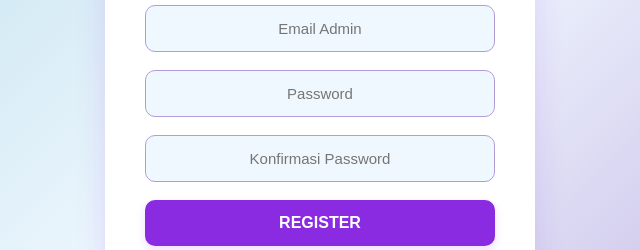
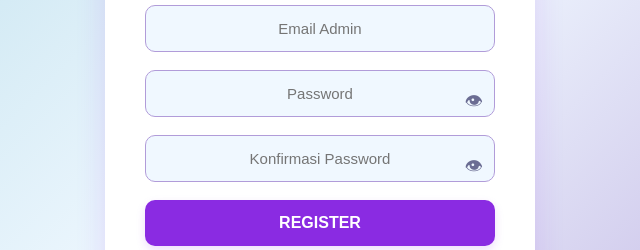
Before and after one commit to ibnatysalsabila/047_APIKeyGenerator, a website: page public/login.html in a window 1280 px wide. Both pictures are taken after a click on the button "Belum punya akun? Registrasi". Shown: the part 292-542 px from the top of the page, 320-960 px from the left. Drawn offline with Linux system fonts and the light colour scheme.

Commit message:
menambahkan show password

```diff
--- a/public/login.html
+++ b/public/login.html
@@ -55,6 +55,7 @@ h1 {
     margin-bottom: 15px;
     animation: bounce 2s infinite;
 }
+
 @keyframes bounce {
     0%, 20%, 50%, 80%, 100% { transform: translateY(0); }
     40% { transform: translateY(-12px); }
@@ -62,6 +63,26 @@ h1 {
 }
 
 .form-group { width: 100%; }
+
+/* Password with eye icon */
+.password-wrapper {
+    position: relative;
+    width: 100%;
+}
+
+.toggle-pass {
+    position: absolute;
+    right: 12px;
+    top: 50%;
+    transform: translateY(-50%);
+    cursor: pointer;
+    font-size: 18px;
+    opacity: 0.7;
+}
+
+.toggle-pass:hover {
+    opacity: 1;
+}
 
 input {
     width: 100%;
@@ -122,6 +143,7 @@ button:hover { transform: translateY(-2px); }
 </style>
 </head>
 <body>
+
 <div class="container">
     <div class="logo">🔑</div>
     <h1 id="formTitle">Admin Login</h1>
@@ -129,16 +151,25 @@ button:hover { transform: translateY(-2px); }
     <div id="message" class="message"></div>
 
     <div class="form-group" id="formFields">
+
         <input id="email" type="email" placeholder="Email Admin">
-        <input id="password" type="password" placeholder="Password">
-        <input id="confirm_password" type="password" placeholder="Konfirmasi Password" style="display:none;">
+
+        <div class="password-wrapper">
+            <input id="password" type="password" placeholder="Password">
+            <span class="toggle-pass" onclick="togglePassword('password', this)">👁</span>
+        </div>
+
+        <div class="password-wrapper" id="confirmWrap" style="display:none;">
+            <input id="confirm_password" type="password" placeholder="Konfirmasi Password">
+            <span class="toggle-pass" onclick="togglePassword('confirm_password', this)">👁</span>
+        </div>
+
     </div>
 
     <div class="form-group" id="formActions">
         <button id="mainButton" onclick="handleLogin()">LOGIN</button>
         <button id="toggleButton" onclick="toggleForm()">Belum punya akun? Registrasi</button>
 
-        <!-- BUTTON BACK KE INDEX -->
         <button id="backButton" onclick="goBack()">⬅ Kembali ke Halaman Utama</button>
     </div>
 </div>
@@ -149,12 +180,25 @@ const formTitle = document.getElementById('formTitle');
 const pageTitle = document.getElementById('pageTitle');
 const mainButton = document.getElementById('mainButton');
 const toggleButton = document.getElementById('toggleButton');
-const confirmPasswordInput = document.getElementById('confirm_password');
 const messageDiv = document.getElementById('message');
+const confirmWrap = document.getElementById('confirmWrap');
 
 // 🔙 Fungsi kembali ke index.html
 function goBack() {
     window.location.href = "index.html";
+}
+
+// 👁 Toggle password
+function togglePassword(id, icon) {
+    const input = document.getElementById(id);
+
+    if (input.type === "password") {
+        input.type = "text";
+        icon.textContent = "🙈";
+    } else {
+        input.type = "password";
+        icon.textContent = "👁";
+    }
 }
 
 function toggleForm() {
@@ -167,14 +211,14 @@ function toggleForm() {
         mainButton.textContent = "REGISTER";
         mainButton.setAttribute('onclick', 'handleRegister()');
         toggleButton.textContent = "Kembali ke Login";
-        confirmPasswordInput.style.display = 'block';
+        confirmWrap.style.display = 'block';
     } else {
         formTitle.textContent = "Admin Login";
         pageTitle.textContent = "Admin Login";
         mainButton.textContent = "LOGIN";
         mainButton.setAttribute('onclick', 'handleLogin()');
         toggleButton.textContent = "Belum punya akun? Registrasi";
-        confirmPasswordInput.style.display = 'none';
+        confirmWrap.style.display = 'none';
     }
 }
 
@@ -238,5 +282,6 @@ async function handleRegister() {
     }
 }
 </script>
+
 </body>
 </html>
```
